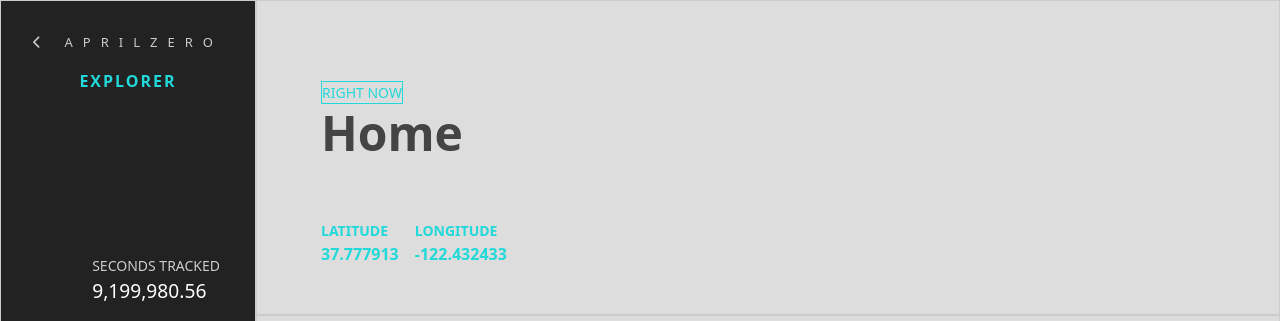
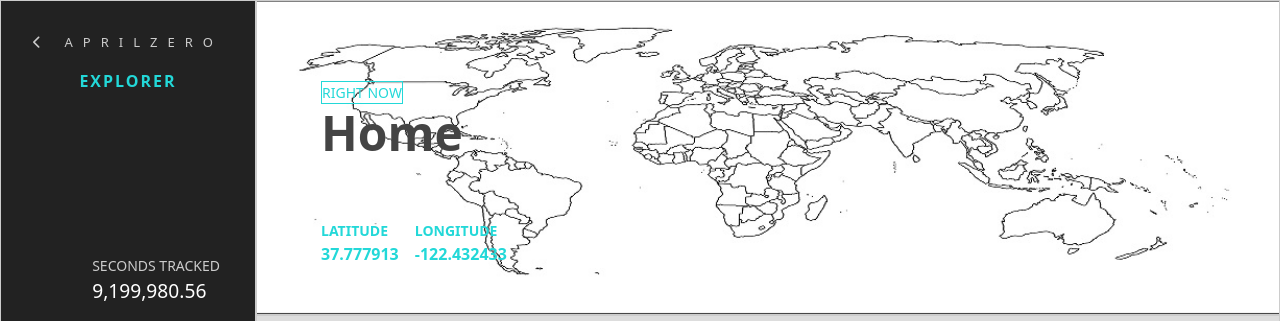
Before and after one commit to Axe10rellana/interface2, a plain HTML site: page interface2/index.html in a window 1280 px wide. Shown: the top 321 px of the page. Drawn offline with Linux system fonts and the light colour scheme.

Commit message:
image fixed url

```diff
--- a/interface2/static/css/main.4305e61e.chunk.css
+++ b/interface2/static/css/main.4305e61e.chunk.css
@@ -41,7 +41,7 @@ img {
 .header {
   grid-area: header;
   background-color: #ddd;
-  background-image: url("interface2/interface2/static/media/mapas.2ad6ad42.jpg");
+  background-image: url("../media/mapas.2ad6ad42.jpg");
   background-size: cover;
   background-repeat: no-repeat;
   background-position-y: bottom;
```
